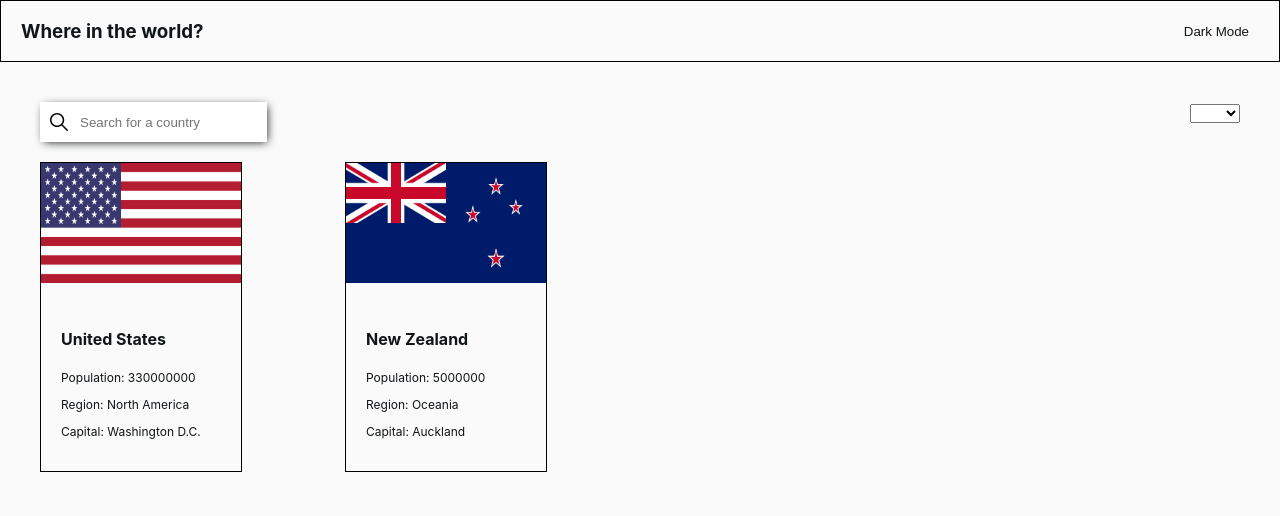
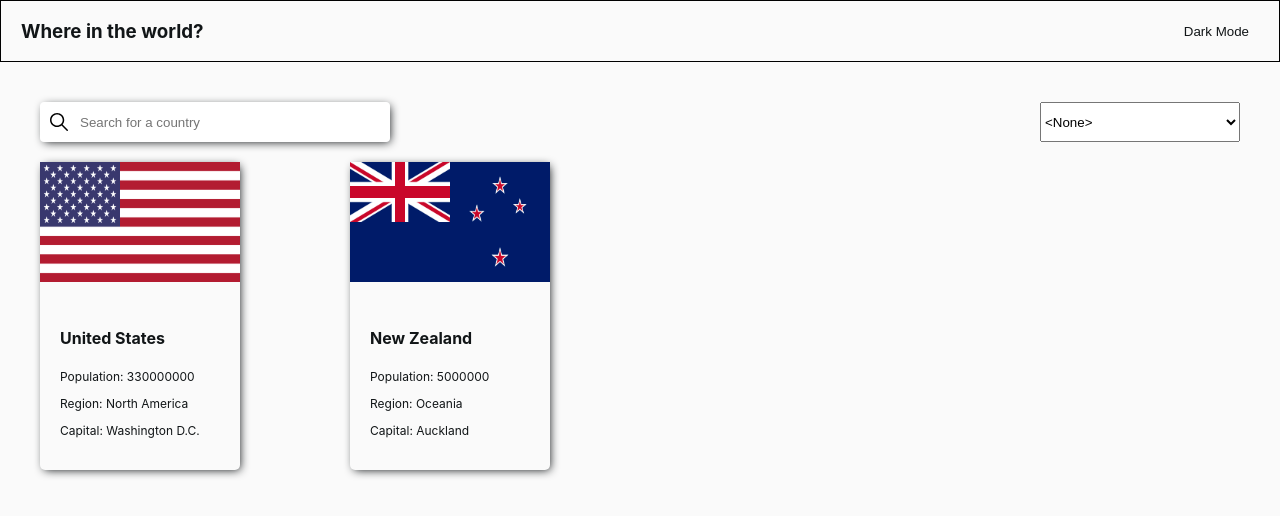
Before and after one commit to the-andy-franklin/countries-challenge, a React (Create React App) app: page / in a window 1280 px wide. Shown: the top 516 px of the page. Built offline with nearby package versions, Linux system fonts and the light colour scheme; some icons are missing.

Commit message:
filtering working - moving to routing

```diff
--- a/package.json
+++ b/package.json
@@ -12,6 +12,7 @@
     "@types/react-dom": "^17.0.11",
     "react": "^17.0.2",
     "react-dom": "^17.0.2",
+    "react-router-dom": "^6.2.1",
     "react-scripts": "5.0.0",
     "typescript": "^4.5.4",
     "web-vitals": "^2.1.2"
--- a/src/App.css
+++ b/src/App.css
@@ -36,7 +36,7 @@ body {
 .card-grid {
   display: grid;
   grid-template-columns: 1fr 1fr 1fr 1fr;
-  gap: 20px;
+  gap: 40px;
 }
 
 
--- a/src/App.tsx
+++ b/src/App.tsx
@@ -1,13 +1,39 @@
-import React from 'react';
+import React, { useState } from 'react';
 import './App.css';
 import NavBar from './components/NavBar/NavBar';
 import DarkModeButton from './components/DarkModeButton/DarkModeButton';
 import SearchBar from './components/SearchBar/SearchBar';
-import SelectFilter from './components/SelectFilter/SelectFilter';
+import RegionFilter from './components/RegionFilter/RegionFilter';
 import { countries } from './mocks/countries';
 import CountryCard from './components/CountryCard/CountryCard';
 
+type Country = {
+  id: number;
+  name: string;
+  flag: string;
+  population: number;
+  region: string;
+  capital: string;
+};
+
 function App() {
+  const [filter, setFilter] = useState('');
+  const [region, setRegion] = useState('');
+
+  let filteredCountries = countries;
+  if (filter) {
+    filteredCountries = filteredCountries.filter((country: Country) =>
+      country.name.toLowerCase().includes(filter.toLowerCase()),
+    );
+  }
+
+  if (region) {
+    filteredCountries = filteredCountries.filter(
+      (country: Country) =>
+        country.region.toLowerCase() === region.toLowerCase(),
+    );
+  }
+
   return (
     <div className="App">
       <NavBar>
@@ -15,11 +41,11 @@ function App() {
       </NavBar>
       <div className="page">
         <div className="filters">
-          <SearchBar />
-          <SelectFilter />
+          <SearchBar setFilter={setFilter} />
+          <RegionFilter setRegion={setRegion} />
         </div>
         <div className="card-grid">
-          {countries.map((country) => (
+          {filteredCountries.map((country: Country) => (
             <CountryCard country={country} key={country.id} />
           ))}
         </div>
--- a/src/components/CountryCard/CountryCard.css
+++ b/src/components/CountryCard/CountryCard.css
@@ -1,6 +1,7 @@
 .card-wrapper {
   width: 200px;
-  border: 1px solid black;
+  border-radius: 5px;
+  box-shadow: var(--shadow)
 }
 
 .flag-img {
--- /dev/null
+++ b/src/components/RegionFilter/RegionFilter.css
@@ -0,0 +1,4 @@
+.select {
+  width: 200px;
+  height: 40px;
+}
--- /dev/null
+++ b/src/components/RegionFilter/RegionFilter.tsx
@@ -0,0 +1,31 @@
+import React from 'react';
+import './RegionFilter.css';
+
+type Props = {
+  setRegion: React.Dispatch<React.SetStateAction<string>>;
+};
+
+const RegionFilter = ({ setRegion }: Props) => {
+  const handleChange = (e: React.ChangeEvent<HTMLSelectElement>) => {
+    console.log(e.target.value);
+    setRegion(e.target.value);
+  };
+
+  return (
+    <div>
+      <select
+        className="select"
+        name="country"
+        defaultValue=""
+        placeholder="Filter by Region"
+        onChange={(e) => handleChange(e)}
+      >
+        <option value="">&lt;None&gt;</option>
+        <option value="North America">North America</option>
+        <option value="Oceania">Oceania</option>
+      </select>
+    </div>
+  );
+};
+
+export default RegionFilter;
--- a/src/components/SearchBar/SearchBar.css
+++ b/src/components/SearchBar/SearchBar.css
@@ -5,6 +5,8 @@
 }
 
 .input {
+  width: 300px;
+  border-radius: 5px;
   background-color: white;
   padding: 10px;
   color: var(--input-color);
--- a/src/components/SearchBar/SearchBar.tsx
+++ b/src/components/SearchBar/SearchBar.tsx
@@ -2,10 +2,23 @@ import React from 'react';
 import './SearchBar.css';
 import { ReactComponent as Search } from '../../assets/search.svg';
 
-const SearchBar = () => {
+type Props = {
+  setFilter: React.Dispatch<React.SetStateAction<string>>;
+};
+
+const SearchBar = ({ setFilter }: Props) => {
+  const handleFilter = (e: React.ChangeEvent<HTMLInputElement>) => {
+    setFilter(e.currentTarget.value);
+  };
+
   return (
     <div className="input-container">
-      <input className="input" type="text" placeholder="Search for a country" />
+      <input
+        className="input"
+        type="text"
+        placeholder="Search for a country"
+        onChange={(e) => handleFilter(e)}
+      />
       <Search className="search"></Search>
     </div>
   );
--- a/src/components/SelectFilter/SelectFilter.tsx
+++ /dev/null
@@ -1,15 +0,0 @@
-import React from 'react';
-
-const SelectFilter = () => {
-  return (
-    <div>
-      <select name="country">
-        <option disabled selected></option>
-        <option value="USA">USA</option>
-        <option value="NZ">NZ</option>
-      </select>
-    </div>
-  );
-};
-
-export default SelectFilter;
--- a/src/index.tsx
+++ b/src/index.tsx
@@ -8,7 +8,7 @@ ReactDOM.render(
   <React.StrictMode>
     <App />
   </React.StrictMode>,
-  document.getElementById('root')
+  document.getElementById('root'),
 );
 
 // If you want to start measuring performance in your app, pass a function
```
Also changed, not shown: src/components/SelectFilter/SelectFilter.css (deleted), 1 other file (tests, documents, lock files or other folders).
